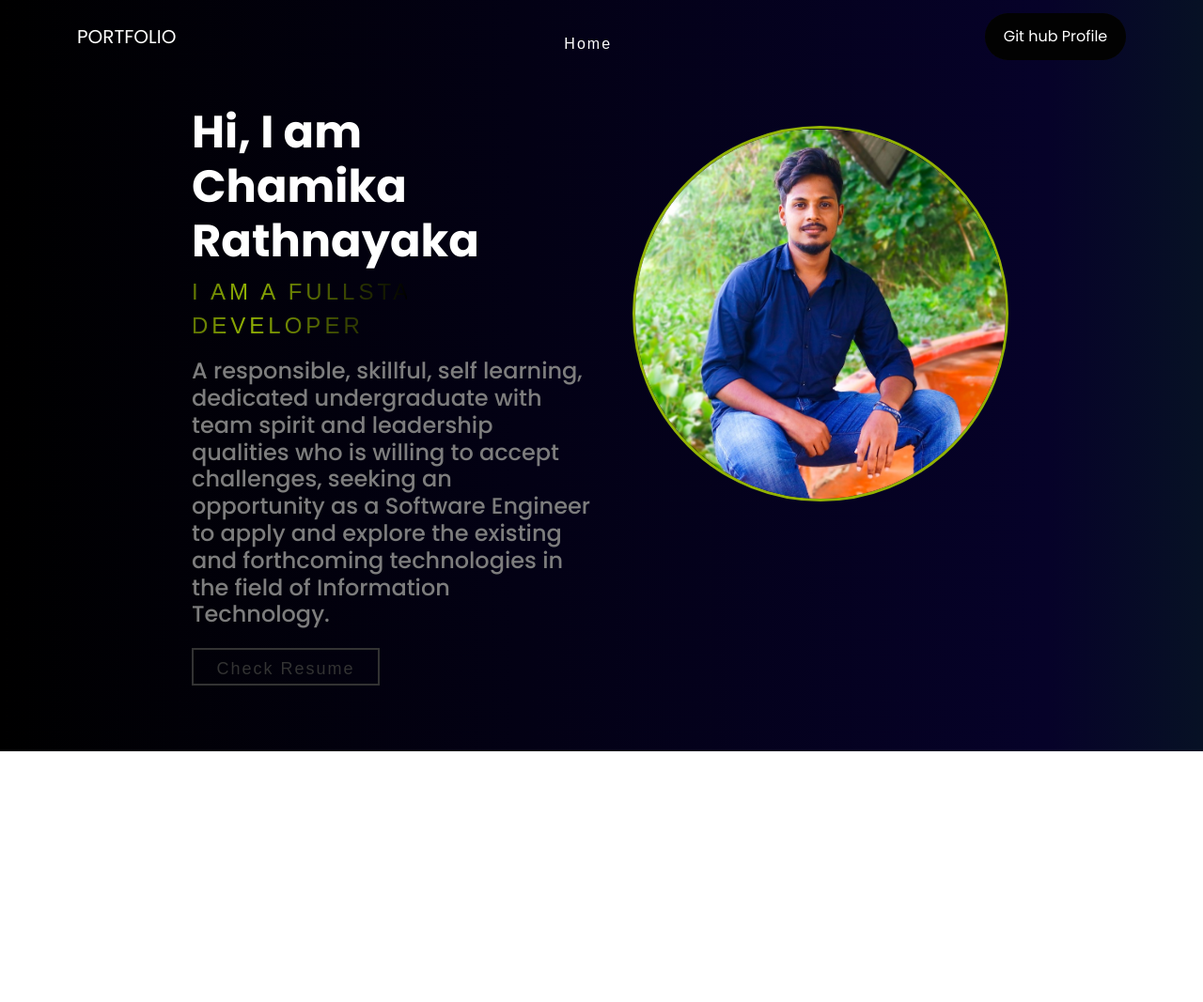
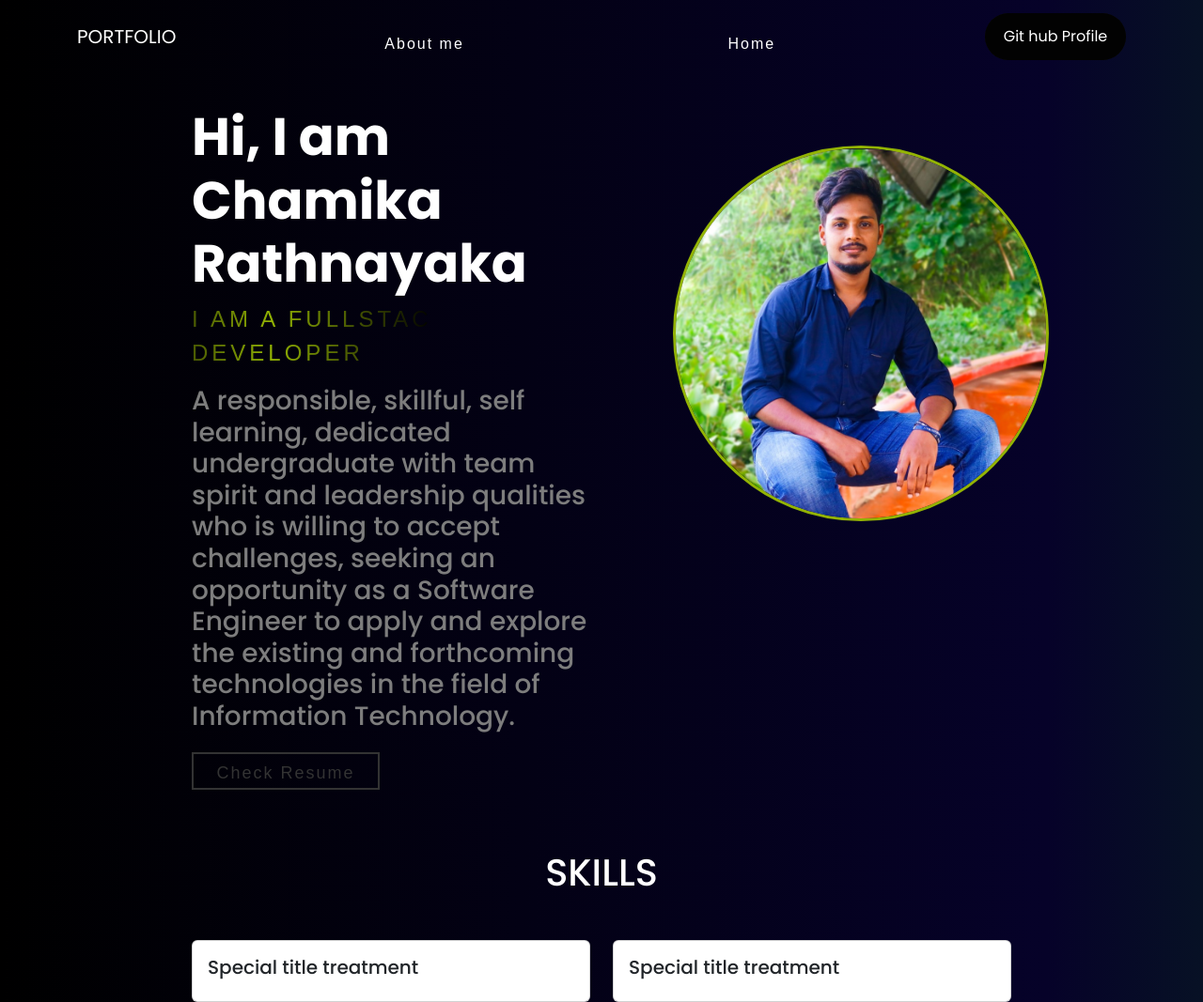
Before and after one commit to ChamikaRathnayaka/Portfolio, a React (Create React App) app: page / in a window 1280 px wide. Shown: the whole page at 94% size. Before the commit the page ends 800 px from the top, so only its background shows below. Built offline with nearby package versions, Linux system fonts and the light colour scheme; the HTML template or start-up script is replaced by a standard one.

Commit message:
Skills section created

```diff
--- a/src/App.js
+++ b/src/App.js
@@ -1,24 +1,20 @@
-import { BrowserRouter as Router, Switch, Route } from 'react-router-dom';
-import Header from './Components/Header/Header.jsx';
-import About from './Components/About/About.jsx';
-import './App.css';
+import { BrowserRouter as Router, Switch, Route } from "react-router-dom";
+import Header from "./Components/Header/Header.jsx";
+import About from "./Components/About/About.jsx";
+import "./App.css";
+import Skills from "./Components/Skills/Skills.jsx";
 
 function App() {
   return (
-
-
-  <Router>
+    <Router>
       <Header />
       <Switch>
         <Route path="/" exact>
-          <About/>
+          <About />
         </Route>
-
       </Switch>
-
+      <Skills/>
     </Router>
-
-
   );
 }
 
--- a/src/Components/About/About.css
+++ b/src/Components/About/About.css
@@ -1,35 +1,31 @@
-
-.row{
+.row {
   margin-top: 5vh;
   margin-left: auto;
   margin-right: auto;
   width: 70%;
-
 }
 
 .card-image {
-  margin-top: 5%;
-  margin-left: 5%;
+  margin-top: 10%;
+  margin-left: 15%;
   border-radius: 50%;
   width: 50vh;
   height: 50vh;
   object-fit: cover;
   border: #ffffff;
-  border: 3px solid rgb(147, 179, 4) ;
-
+  border: 3px solid rgb(147, 179, 4);
 }
 
-
-.card-text{
+.card-text {
   align-items: flex-start;
   font-weight: bolder;
   color: #ffffff;
-    font-size:6vh;
+  font-size: 7vh;
 }
 
-.description{
+.description {
   color: #7d7d7d;
-    font-size:3vh;
+  font-size: 3.5vh;
 }
 
 /* Fullstack developer animation */
@@ -59,11 +55,11 @@
 
 /* CV_button */
 
-  .wrapper{
+.wrapper {
   margin-top: 5%;
 }
 
-a{
+a {
   display: block;
   width: 200px;
   height: 40px;
@@ -76,15 +72,15 @@ a{
   letter-spacing: 2px;
   text-align: center;
   position: relative;
-  transition: all .35s;
+  transition: all 0.35s;
 }
 
-a span{
+a span {
   position: relative;
   z-index: 2;
 }
 
-a:after{
+a:after {
   position: absolute;
   content: "";
   top: 0;
@@ -92,13 +88,13 @@ a:after{
   width: 0;
   height: 100%;
   background: rgb(147, 179, 4);
-  transition: all .35s;
+  transition: all 0.35s;
 }
 
-a:hover{
+a:hover {
   color: #fff;
 }
 
-a:hover:after{
+a:hover:after {
   width: 100%;
 }
--- a/src/Components/About/About.jsx
+++ b/src/Components/About/About.jsx
@@ -1,4 +1,3 @@
-import React from "react";
 import MyImage from "../../Asserts/1.jpg";
 import "./About.css";
 
@@ -6,7 +5,6 @@ export default function Home() {
   return (
     <div>
       <div className="row">
-
         <div className="col-sm-6">
           <div className="">
             <h1 className="card-text">
@@ -27,7 +25,7 @@ export default function Home() {
           </div>
 
           <div class="wrapper">
-            <a href="">
+            <a href="https://drive.google.com/file/d/1LH1xzRjbMb69YLA5ZjWFXrpTXNAskMm3/view?usp=drive_link">
               <span>Check Resume</span>
             </a>
           </div>
--- a/src/Components/Header/Header.jsx
+++ b/src/Components/Header/Header.jsx
@@ -7,7 +7,7 @@ import "./header.css";
 
 export default function header() {
   return (
-    <div >
+    <div>
       <Navbar expand="lg" className="navbar white-text">
         <Container>
           <Navbar.Brand className="white-text">
@@ -16,6 +16,11 @@ export default function header() {
 
           <Navbar.Toggle aria-controls="basic-navbar-nav" />
           <Navbar.Collapse id="basic-navbar-nav">
+            <Nav className="ms-auto justify-content-center">
+              <Nav.Link href="#home" className="white-text">
+                About me
+              </Nav.Link>
+            </Nav>
             <Nav className="ms-auto justify-content-center">
               <Nav.Link href="#home" className="white-text">
                 Home
--- /dev/null
+++ b/src/Components/Skills/Skills.css
@@ -0,0 +1,18 @@
+.skill_container{
+    color: #ffffff;
+    margin-top: 5%;
+    margin-left: auto;
+    margin-right: auto;
+    width: 70%;
+    display: flex;
+    align-items: center;
+    justify-content: center;
+}
+
+.skills_card{
+    background: linear-gradient(
+        90deg,
+        rgba(0, 0, 0, 1) 0%,
+        rgba(6, 2, 41, 1) 87%,
+      );
+}
--- /dev/null
+++ b/src/Components/Skills/Skills.jsx
@@ -0,0 +1,31 @@
+import React from "react";
+import "./Skills.css";
+
+export default function Skills() {
+  return (
+    <div>
+        <div className="skill_container">
+        <h1>SKILLS</h1>
+        </div>
+
+      <div class="row skills_grid">
+        <div class="col-sm-6">
+          <div class="card skills_card">
+            <div class="card-body">
+              <h5 class="card-title">Special title treatment</h5>
+
+            </div>
+          </div>
+        </div>
+        <div class="col-sm-6">
+          <div class="card skills_card">
+            <div class="card-body">
+              <h5 class="card-title">Special title treatment</h5>
+
+            </div>
+          </div>
+        </div>
+      </div>
+    </div>
+  );
+}
```
Also changed, not shown: src/App.css (+10 -5 lines), src/Components/Footer/Footer.jsx (deleted, +0 -21 lines). Lines whose indentation alone changed are shown as unchanged.
